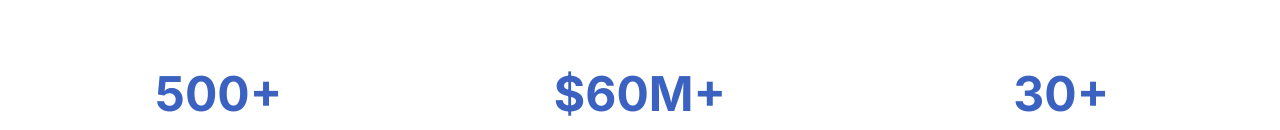
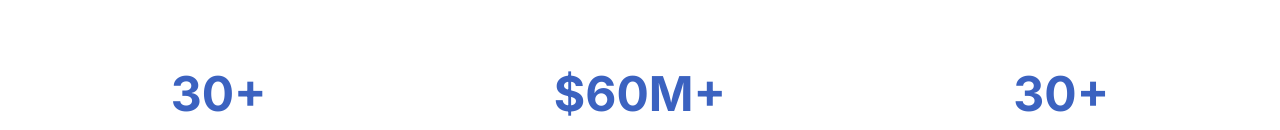
Before and after one commit to manjulakerai/ausvest-build-brilliance, a React (Vite) app: page / in a window 1280 px wide. Shown: the part 810-940 px from the top of the page. Built offline with nearby package versions, Linux system fonts and the light colour scheme.

Commit message:
Update projects completed stat
Updated the projects completed stat to "30+".

```diff
--- a/src/components/StatsSection.tsx
+++ b/src/components/StatsSection.tsx
@@ -41,7 +41,7 @@ const StatsSection = () => {
     <section className="py-20 bg-white">
       <div className="max-w-7xl mx-auto px-4 sm:px-6 lg:px-8">
         <div className="grid grid-cols-1 md:grid-cols-3 gap-12 text-center">
-          <StatItem value="500+" label="Projects Completed" delay={0.1} />
+          <StatItem value="30+" label="Projects Completed" delay={0.1} />
           <StatItem value="$60M+" label="Total Project Value" delay={0.2} />
           <StatItem value="30+" label="Years Experience" delay={0.3} />
         </div>
```
